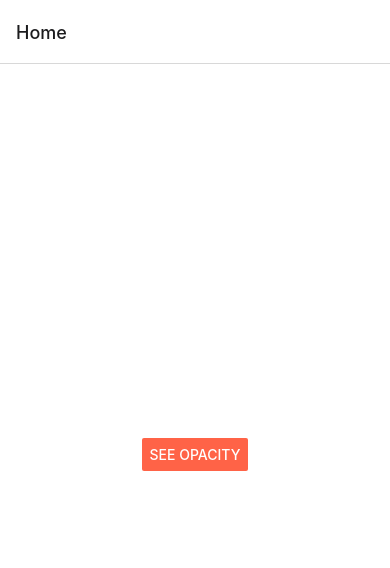
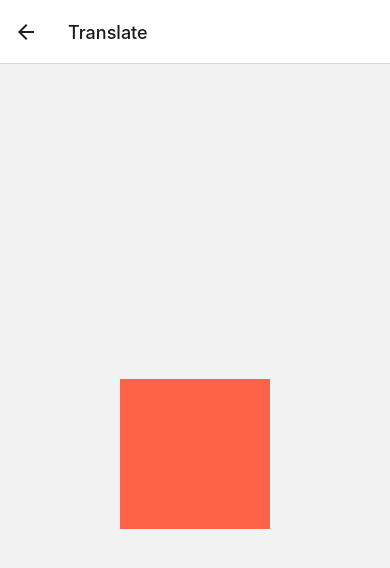
Before and after one commit to MarinMcGinley/Udemy-React-Animations, a React Native app: screen /Translate in a window 390 px wide. Before the commit this address had no page. Shown: the top 568 px of the page. Built offline with nearby package versions, Linux system fonts and the light colour scheme.

Commit message:
translate and scale

```diff
--- a/App.tsx
+++ b/App.tsx
@@ -5,6 +5,8 @@ import React from "react";
 import { Button, StyleSheet, Text, View } from "react-native";
 import HomeScreen from "./screens/homeScreen";
 import Opacity from "./screens/opacity";
+import Scale from "./screens/scale";
+import Translate from "./screens/translate";
 
 const Stack = createNativeStackNavigator();
 
@@ -14,6 +16,8 @@ export default function App() {
       <Stack.Navigator>
         <Stack.Screen name="Home" component={HomeScreen} />
         <Stack.Screen name="Opacity" component={Opacity} />
+        <Stack.Screen name="Translate" component={Translate} />
+        <Stack.Screen name="Scale" component={Scale} />
       </Stack.Navigator>
     </NavigationContainer>
   );
--- a/screens/homeScreen.tsx
+++ b/screens/homeScreen.tsx
@@ -6,20 +6,41 @@ const HomeScreen = ({ navigation }: any) => {
     navigation.navigate("Opacity");
   };
 
+  const openTranslate = () => {
+    navigation.navigate("Translate");
+  };
+
+  const openScale = () => {
+    navigation.navigate("Scale");
+  };
+
   return (
     <View style={styles.container}>
-      <Button onPress={openOpacity} title="See Opacity" color="tomato" />
+      <View style={styles.buttonContainer}>
+        <Button onPress={openOpacity} title="See Opacity" color="tomato" />
+        <Button onPress={openTranslate} title="See Translate" color="purple" />
+        <Button onPress={openScale} title="See Scale" color="lightblue" />
+      </View>
     </View>
   );
 };
 
 const styles = StyleSheet.create({
   container: {
+    borderWidth: 2,
+    borderColor: "pink",
     flex: 1,
     backgroundColor: "#fff",
     alignItems: "center",
     justifyContent: "center",
   },
+  buttonContainer: {
+    flex: 1,
+    borderWidth: 2,
+    borderColor: "blue",
+    flexDirection: "column",
+    justifyContent: "space-evenly",
+  },
 });
 
 export default HomeScreen;
--- /dev/null
+++ b/screens/scale.tsx
@@ -0,0 +1,65 @@
+import React, { useState } from "react";
+import {
+  View,
+  StyleSheet,
+  TouchableWithoutFeedback,
+  Animated,
+  Text,
+} from "react-native";
+
+const Scale = () => {
+  const [animation, setAnimation] = useState(new Animated.Value(1));
+
+  const animatedStyles = {
+    transform: [
+      {
+        scale: animation,
+      },
+      //   {
+      //     scaleX: animation,
+      //   },
+      //   {
+      //     scaleY: animation,
+      //   },
+    ],
+  };
+
+  const startAnimation = () => {
+    Animated.timing(animation, {
+      toValue: -2,
+      duration: 1500,
+      useNativeDriver: false,
+    }).start(() => {
+      Animated.timing(animation, {
+        toValue: 1,
+        duration: 1500,
+        useNativeDriver: false,
+      }).start();
+    });
+  };
+
+  return (
+    <View style={styles.container}>
+      <TouchableWithoutFeedback onPress={startAnimation}>
+        <Animated.View style={[styles.box, animatedStyles]}>
+          <Text>This side forward</Text>
+        </Animated.View>
+      </TouchableWithoutFeedback>
+    </View>
+  );
+};
+
+const styles = StyleSheet.create({
+  container: {
+    flex: 1,
+    alignItems: "center",
+    justifyContent: "center",
+  },
+  box: {
+    width: 150,
+    height: 150,
+    backgroundColor: "tomato",
+  },
+});
+
+export default Scale;
--- /dev/null
+++ b/screens/translate.tsx
@@ -0,0 +1,53 @@
+import React, { useState } from "react";
+import {
+  View,
+  StyleSheet,
+  TouchableWithoutFeedback,
+  Animated,
+} from "react-native";
+
+const Translate = () => {
+  const [animation, setAnimation] = useState(new Animated.Value(0));
+
+  const animatedStyles = {
+    transform: [
+      {
+        translateY: animation,
+      },
+      {
+        translateX: animation,
+      },
+    ],
+  };
+
+  const startAnimation = () => {
+    Animated.timing(animation, {
+      toValue: 260,
+      duration: 1500,
+      useNativeDriver: false,
+    }).start(() => animation.setValue(0));
+  };
+
+  return (
+    <View style={styles.container}>
+      <TouchableWithoutFeedback onPress={startAnimation}>
+        <Animated.View style={[styles.box, animatedStyles]} />
+      </TouchableWithoutFeedback>
+    </View>
+  );
+};
+
+const styles = StyleSheet.create({
+  container: {
+    flex: 1,
+    alignItems: "center",
+    justifyContent: "center",
+  },
+  box: {
+    width: 150,
+    height: 150,
+    backgroundColor: "tomato",
+  },
+});
+
+export default Translate;
```
